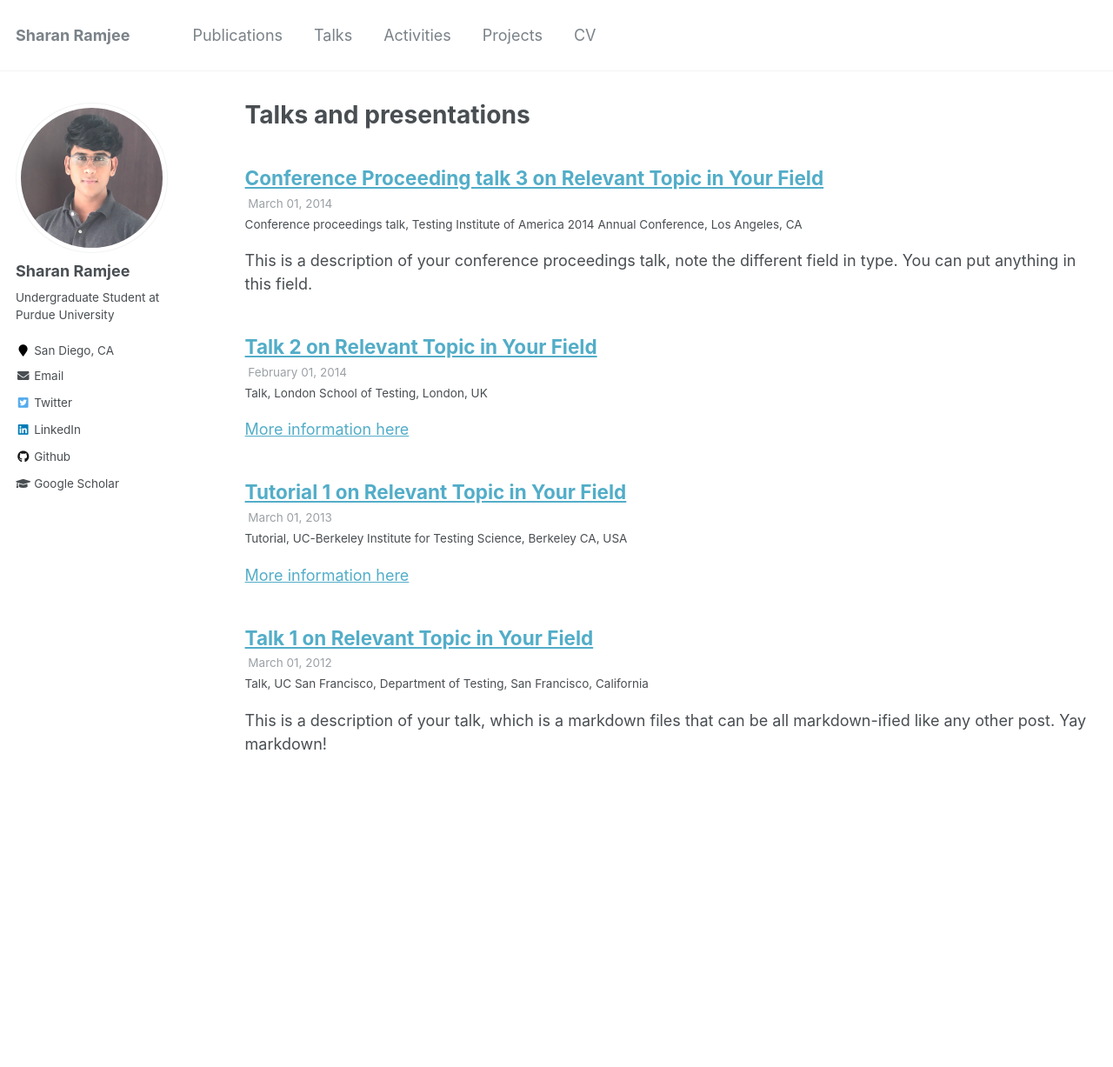
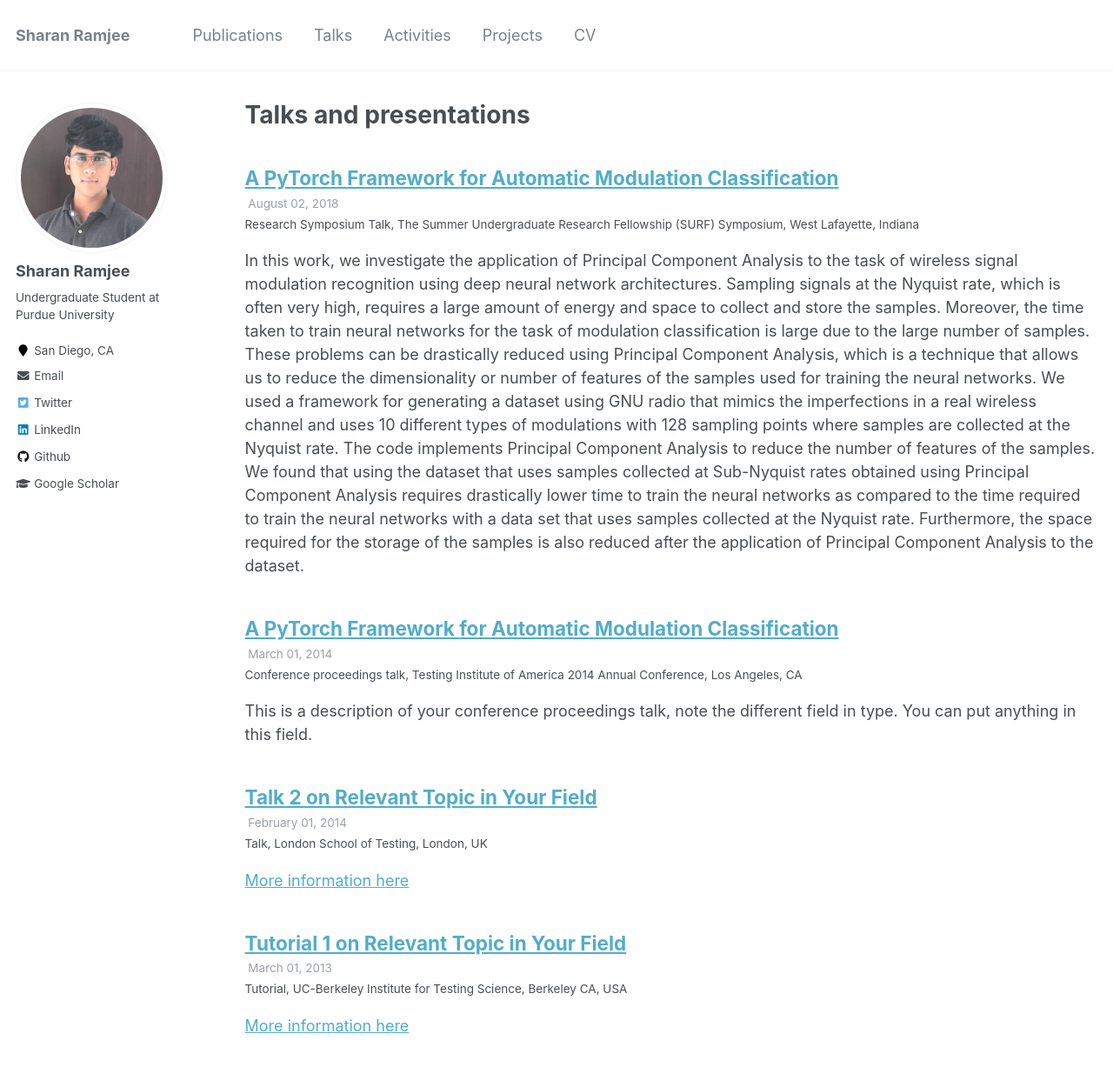
Before and after one commit to sharanramjee/sharanramjee.github.io, a Jekyll site: the page built from _pages/talks.html, in a window 1280 px wide and 1400 px high. Shown: the top 1227 px of the window at 87% size. Built offline with Jekyll 4.4.1, drawn with Linux system fonts in a browser that asks for light colours.

Commit message:
Added talks

```diff
--- a/_talks/2012-03-01-talk-1.md
+++ /dev/null
@@ -1,11 +0,0 @@
----
-title: "Talk 1 on Relevant Topic in Your Field"
-collection: talks
-type: "Talk"
-permalink: /talks/2012-03-01-talk-1
-venue: "UC San Francisco, Department of Testing"
-date: 2012-03-01
-location: "San Francisco, California"
----
-
-This is a description of your talk, which is a markdown files that can be all markdown-ified like any other post. Yay markdown!
--- a/_talks/2014-03-01-talk-3.md
+++ b/_talks/spawc2019.md
@@ -1,8 +1,8 @@
 ---
-title: "Conference Proceeding talk 3 on Relevant Topic in Your Field"
+title: "A PyTorch Framework for Automatic Modulation Classification"
 collection: talks
 type: "Conference proceedings talk"
-permalink: /talks/2014-03-01-talk-3
+permalink: /talks/surf2019a
 venue: "Testing Institute of America 2014 Annual Conference"
 date: 2014-03-01
 location: "Los Angeles, CA"
--- /dev/null
+++ b/_talks/surf2019a.md
@@ -0,0 +1,11 @@
+---
+title: "A PyTorch Framework for Automatic Modulation Classification"
+collection: talks
+type: "Research Symposium Talk"
+permalink: /talks/surf2019a
+venue: "The Summer Undergraduate Research Fellowship (SURF) Symposium"
+date: 2018-08-02
+location: "West Lafayette, Indiana"
+---
+
+In this work, we investigate the application of Principal Component Analysis to the task of wireless signal modulation recognition using deep neural network architectures. Sampling signals at the Nyquist rate, which is often very high, requires a large amount of energy and space to collect and store the samples. Moreover, the time taken to train neural networks for the task of modulation classification is large due to the large number of samples. These problems can be drastically reduced using Principal Component Analysis, which is a technique that allows us to reduce the dimensionality or number of features of the samples used for training the neural networks. We used a framework for generating a dataset using GNU radio that mimics the imperfections in a real wireless channel and uses 10 different types of modulations with 128 sampling points where samples are collected at the Nyquist rate. The code implements Principal Component Analysis to reduce the number of features of the samples. We found that using the dataset that uses samples collected at Sub-Nyquist rates obtained using Principal Component Analysis requires drastically lower time to train the neural networks as compared to the time required to train the neural networks with a data set that uses samples collected at the Nyquist rate. Furthermore, the space required for the storage of the samples is also reduced after the application of Principal Component Analysis to the dataset.
```
Also changed, not shown: _pages/publications.md (+1 -1 lines).
